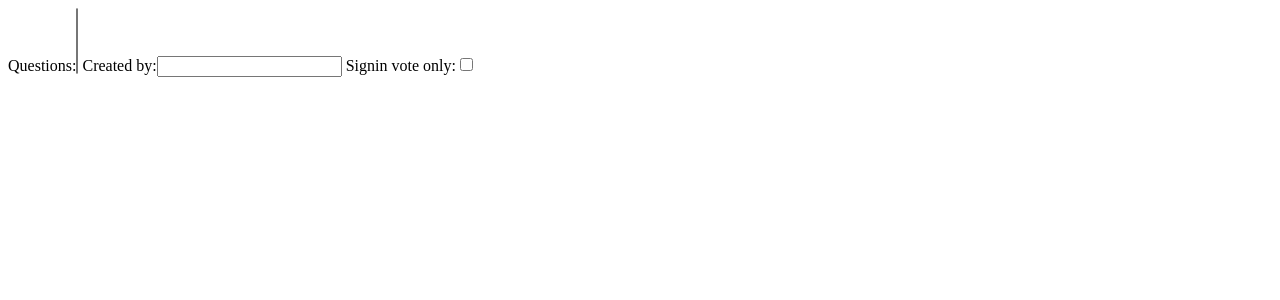
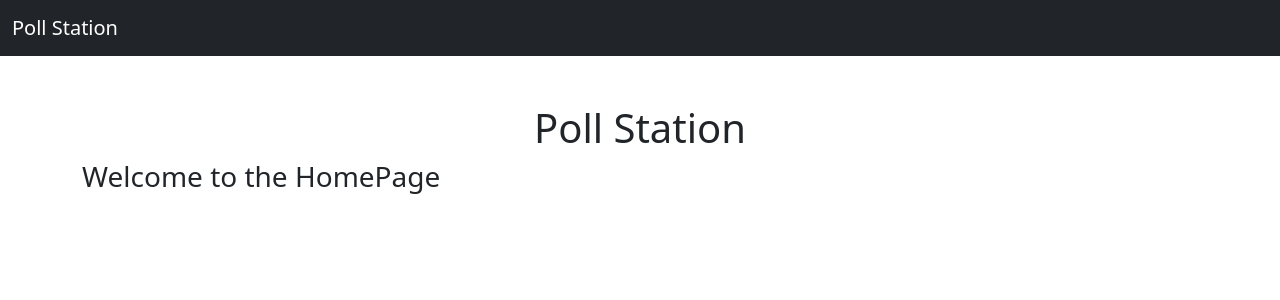
Before and after one commit to OtchereDev/Django_poll_website, a Django app: page / in a window 1280 px wide. Shown: the top 300 px of the page. Run offline with Django 3.2, Linux system fonts and the light colour scheme; data that the repository does not hold is empty.

Commit message:
started homepage template

```diff
--- a/templates/index.html
+++ b/templates/index.html
@@ -1 +1,11 @@
-{{form}}
+{% extends 'base.html' %}
+
+{% block content %}
+    <h1 class='text-center mt-5'>
+        Poll Station
+    </h1>
+    <h3>
+        Welcome to the HomePage
+    </h3>
+
+{% endblock content %}
```
